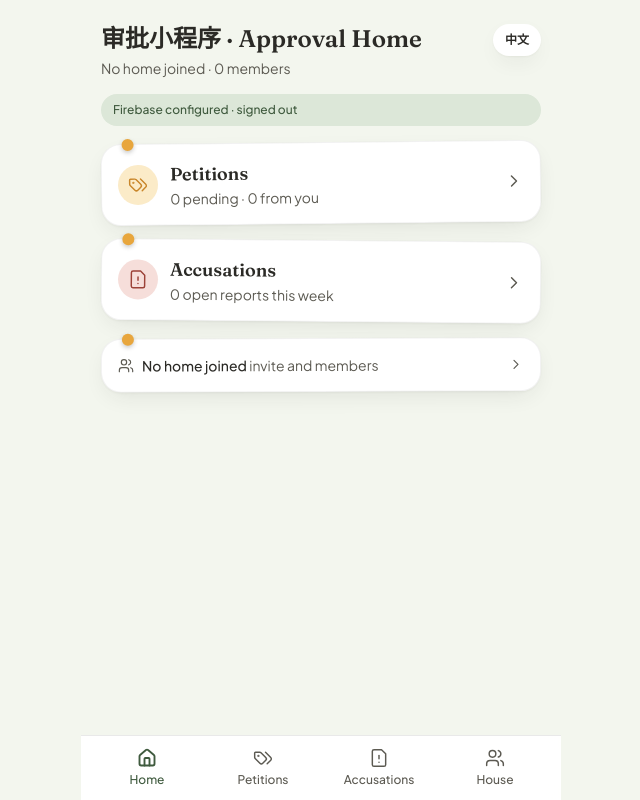
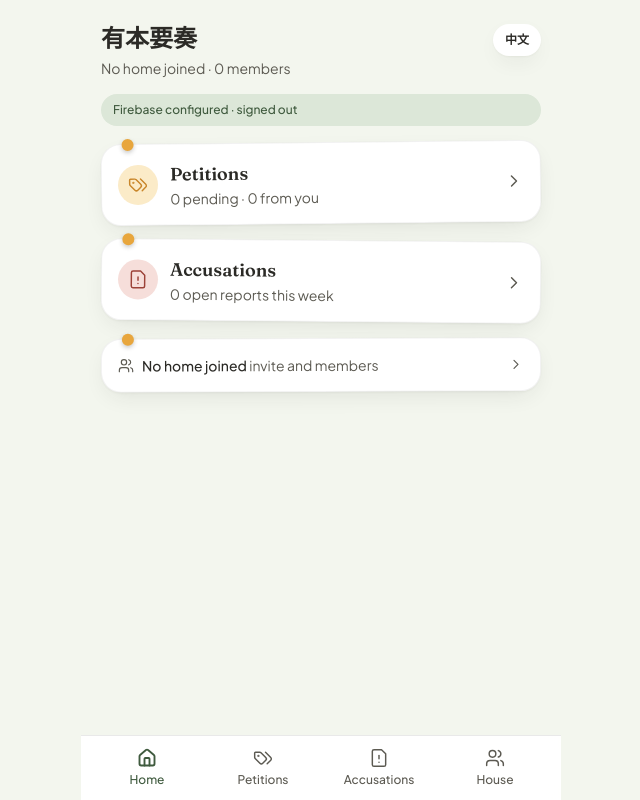
Before and after one commit to bbxg16/shared_home, a React (Vite) app: page / in a window 1280 px wide. Shown: the whole page, without its empty margins (319-959 px from the left). Built offline with nearby package versions, Linux system fonts and the light colour scheme; no server answers.

Commit message:
Rename app to 有本要奏

```diff
--- a/index.html
+++ b/index.html
@@ -4,7 +4,7 @@
     <meta charset="UTF-8" />
     <meta name="viewport" content="width=device-width, initial-scale=1.0, viewport-fit=cover" />
     <meta name="theme-color" content="#F3F6EE" />
-    <title>审批小程序 · Approval Home</title>
+    <title>有本要奏</title>
     <link rel="preconnect" href="https://fonts.googleapis.com" />
     <link rel="preconnect" href="https://fonts.gstatic.com" crossorigin />
     <link
--- a/package.json
+++ b/package.json
@@ -1,5 +1,5 @@
 {
-  "name": "approval-home",
+  "name": "youben-yaozou",
   "private": true,
   "version": "0.1.0",
   "type": "module",
--- a/src/data/mockData.ts
+++ b/src/data/mockData.ts
@@ -9,7 +9,7 @@ import type {
 
 export const mockHouse: House = {
   id: "house-demo-1",
-  name: "Demo Home",
+  name: "有本要奏 Demo",
   ownerId: "user-1",
   inviteCode: "DEMO-4821",
 };
--- a/src/pages/HomePage.tsx
+++ b/src/pages/HomePage.tsx
@@ -10,7 +10,7 @@ export function HomePage() {
   const pendingPurchaseCount = purchases.filter((purchase) => purchase.status === "pending").length;
   const openReportCount = reports.filter((report) => report.status === "open").length;
   const myRequestCount = purchases.filter((purchase) => purchase.requestedBy === currentUser.userId).length;
-  const houseName = currentHouse?.name ?? (isFirebaseMode ? "No home joined" : "Demo Home");
+  const houseName = currentHouse?.name ?? (isFirebaseMode ? "No home joined" : "有本要奏 Demo");
   const modeLabel = isFirebaseMode
     ? authUser
       ? t("firebaseLive")
@@ -19,7 +19,7 @@ export function HomePage() {
 
   return (
     <div>
-      <AppHeader title="审批小程序 · Approval Home" subtitle={`${houseName} · ${members.length} members`} />
+      <AppHeader title="有本要奏" subtitle={`${houseName} · ${members.length} members`} />
 
       <div className="flex flex-col gap-4 px-5">
         <div className={`rounded-card px-3 py-2 text-xs font-medium ${isFirebaseMode ? "bg-sage-100 text-sage-700" : "bg-honey-100 text-honey-700"}`}>
--- a/src/pages/HousePage.tsx
+++ b/src/pages/HousePage.tsx
@@ -25,7 +25,7 @@ export function HousePage() {
     updateDisplayName,
   } = useAppData();
   const { t } = useLanguage();
-  const [homeName, setHomeName] = useState("Approval Home");
+  const [homeName, setHomeName] = useState("有本要奏");
   const [nextHouseName, setNextHouseName] = useState("");
   const [inviteCode, setInviteCode] = useState("");
   const [displayName, setDisplayName] = useState(currentUser.displayName);
```
Also changed, not shown: 2 other files (tests, documents, lock files or other folders).
